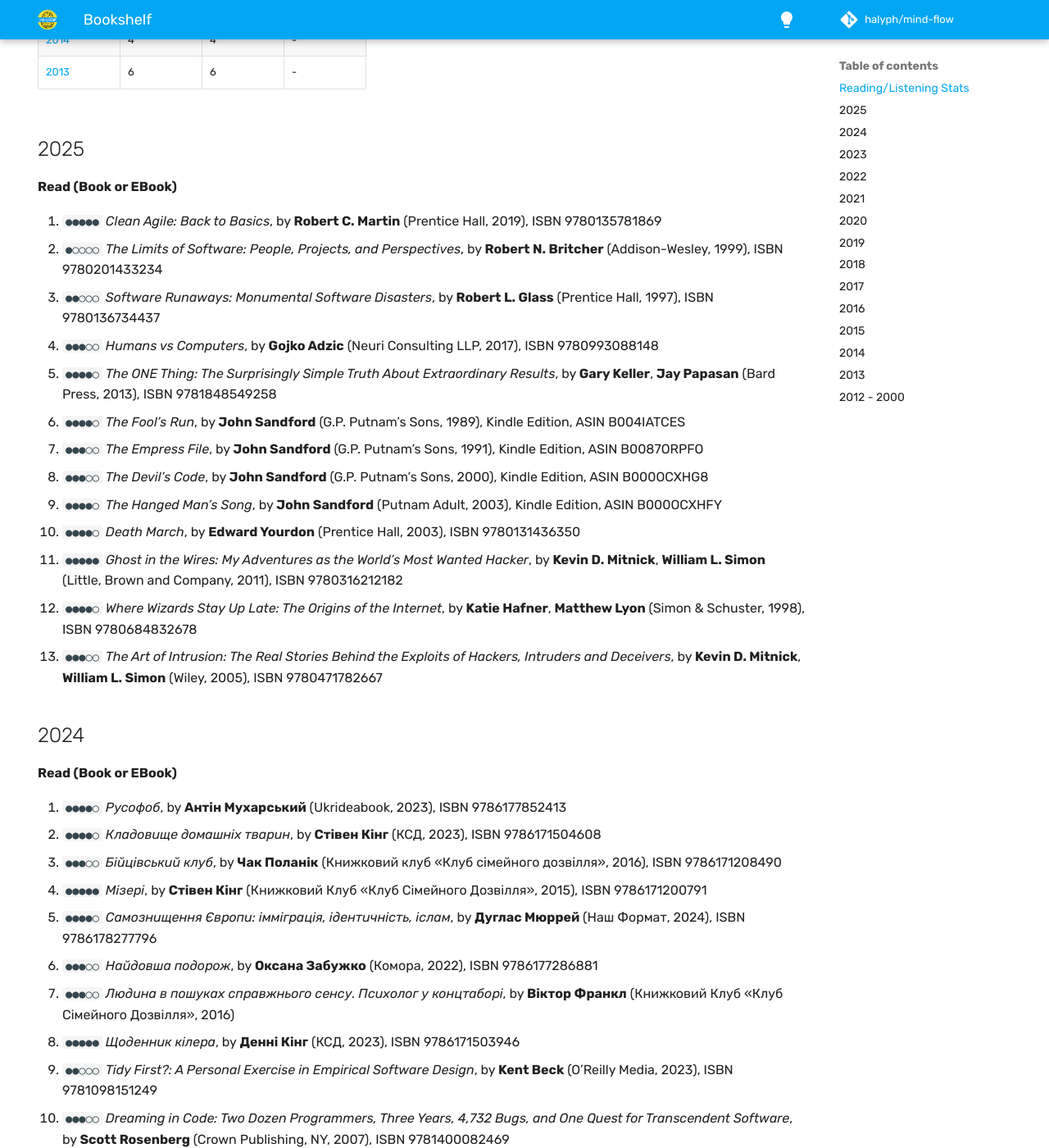
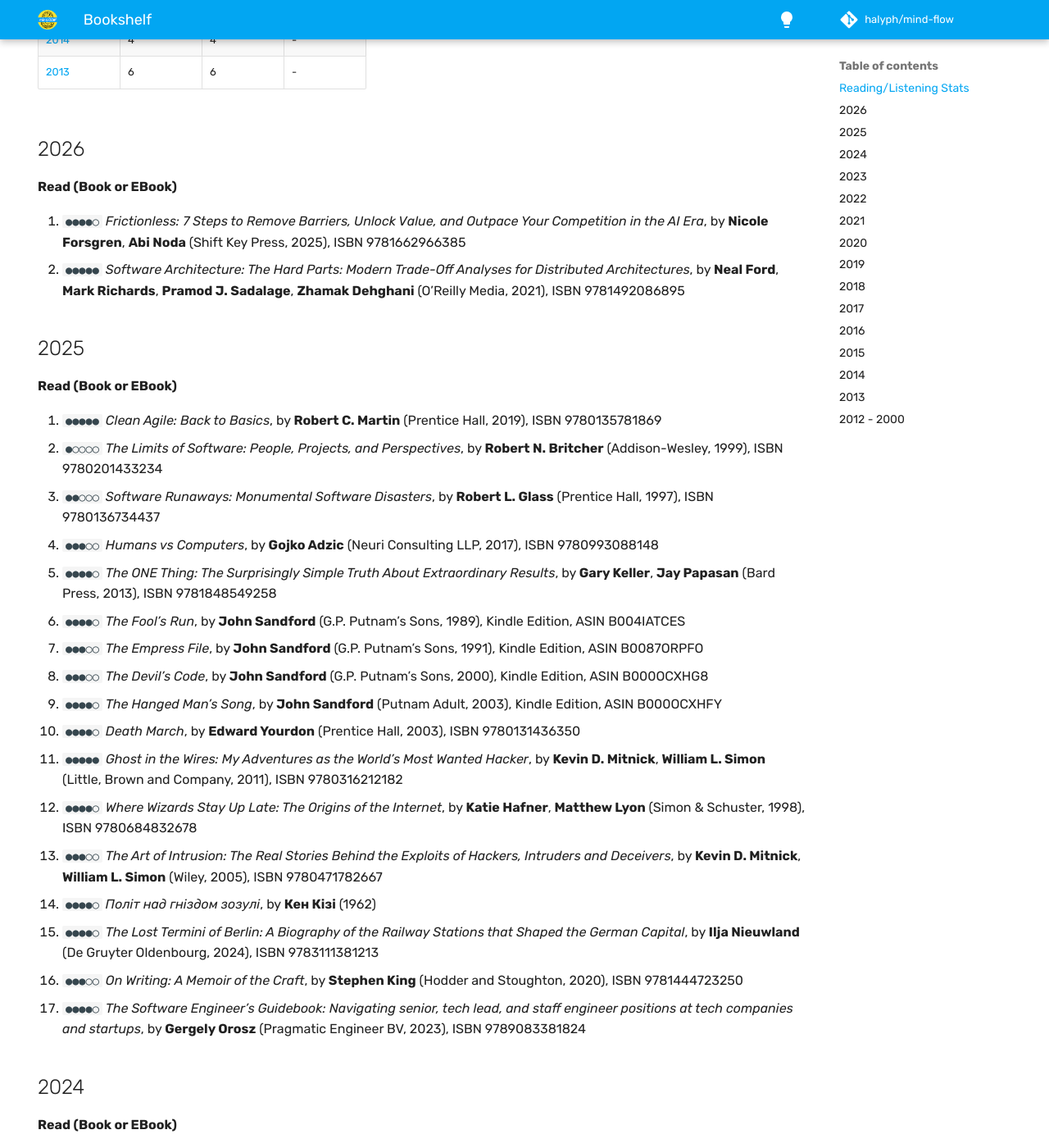
Before and after one commit to halyph/mind-flow, an MkDocs documentation site: the page built from docs/bookshelf.md, in a window 1280 px wide and 1400 px high, scrolled down 893 px. Shown: the whole window at 82% size. Built offline with MkDocs 1.6.1 and Material for MkDocs 9.7.7, drawn with Linux system fonts in a browser that asks for light colours; some web fonts are replaced; comment, search, counter and statistics services are not loaded.

Commit message:
upd bookshelf, y2025

```diff
--- a/docs/bookshelf.md
+++ b/docs/bookshelf.md
@@ -39,6 +39,13 @@ Ratings explained
 | [2015](#2015) | 5     | 5       | -         |
 | [2014](#2014) | 4     | 4       | -         |
 | [2013](#2013) | 6     | 6       | -         |
+
+## 2026
+
+**Read (Book or EBook)**
+
+1. `●●●●○` *Frictionless: 7 Steps to Remove Barriers, Unlock Value, and Outpace Your Competition in the AI Era*, by **Nicole Forsgren**, **Abi Noda** (Shift Key Press, 2025), ISBN 9781662966385
+2. `●●●●●` *Software Architecture: The Hard Parts: Modern Trade-Off Analyses for Distributed Architectures*, by **Neal Ford**, **Mark Richards**, **Pramod J. Sadalage**, **Zhamak Dehghani** (O'Reilly Media, 2021), ISBN 9781492086895
 
 ## 2025
 
@@ -57,6 +64,10 @@ Ratings explained
 11. `●●●●●` *Ghost in the Wires: My Adventures as the World's Most Wanted Hacker*, by **Kevin D. Mitnick**, **William L. Simon** (Little, Brown and Company, 2011), ISBN 9780316212182
 12. `●●●●○` *Where Wizards Stay Up Late: The Origins of the Internet*, by **Katie Hafner**, **Matthew Lyon** (Simon & Schuster, 1998), ISBN 9780684832678
 13. `●●●○○` *The Art of Intrusion: The Real Stories Behind the Exploits of Hackers, Intruders and Deceivers*, by **Kevin D. Mitnick**, **William L. Simon** (Wiley, 2005), ISBN 9780471782667
+14. `●●●●○` *Політ над гніздом зозулі*, by **Кен Кізі** (1962)
+15. `●●●●○` *The Lost Termini of Berlin: A Biography of the Railway Stations that Shaped the German Capital*, by **Ilja Nieuwland** (De Gruyter Oldenbourg, 2024), ISBN 9783111381213
+16. `●●●○○` *On Writing: A Memoir of the Craft*, by **Stephen King** (Hodder and Stoughton, 2020), ISBN 9781444723250
+17. `●●●●○` *The Software Engineer's Guidebook: Navigating senior, tech lead, and staff engineer positions at tech companies and startups*, by **Gergely Orosz** (Pragmatic Engineer BV, 2023), ISBN 9789083381824
 
 ## 2024
 
```
Also changed, not shown: other parts of docs/bookshelf.md (+1 -1 lines).
